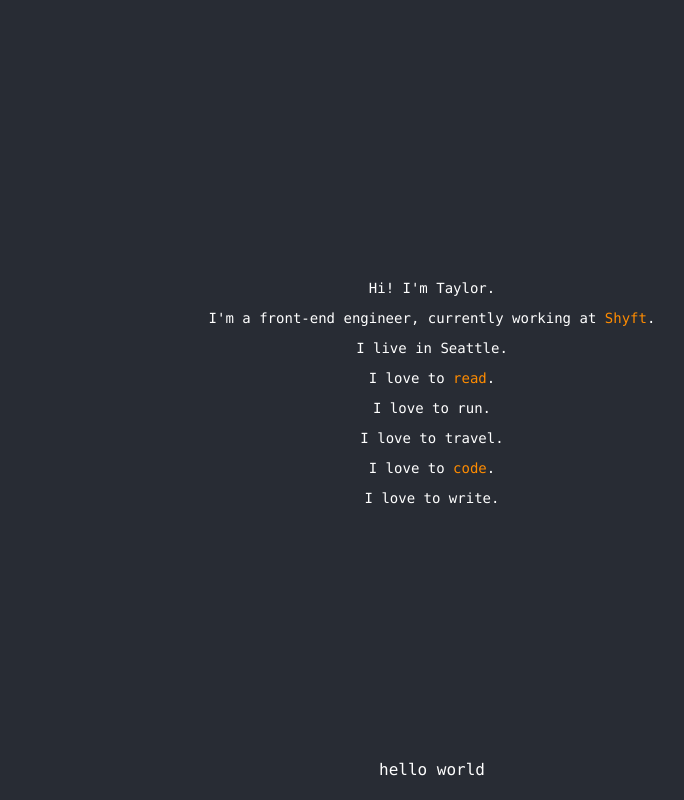
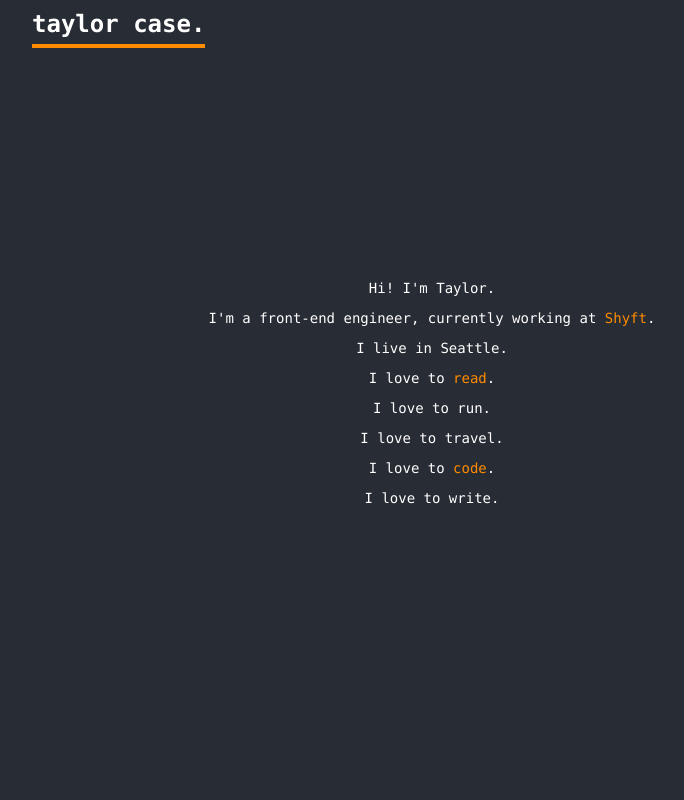
Before and after one commit to tcase360/personal-site, a React (Create React App) app: page / in a window 1280 px wide. Shown: the whole page, without its empty margins (208-892 px from the left). Built offline with nearby package versions, Linux system fonts and the light colour scheme.

Commit message:
add header to template

```diff
--- a/src/_templates/Standard/Standard.css
+++ b/src/_templates/Standard/Standard.css
@@ -9,3 +9,44 @@
     right: 0;
     left: 0;
 }
+
+.header {
+  display: flex;
+  flex-direction: row;
+  justify-content: start;
+  height: 60px;
+  padding-top: 10px;
+  padding-left: 40px;
+  position: fixed;
+    top: 0;
+    right: 0;
+    left: 0;
+}
+
+.header > a {
+  position: relative;
+  font-size: 24px;
+  font-weight: 700;
+  color: white;
+  text-decoration: none;
+}
+
+.header > a:after {
+  border-top: .3rem solid #FF8C00;
+  content: "";
+  position: absolute;
+    right: 0;
+    bottom: .9em;
+    left: 0;
+  transition: bottom 150ms ease-in;
+}
+
+.header > a:hover:after {
+  bottom: 0.8em;
+}
+
+@media (min-width: 760px) {
+  .header {
+    padding-left: 240px;
+  }
+}
--- a/src/_templates/Standard/Standard.jsx
+++ b/src/_templates/Standard/Standard.jsx
@@ -9,15 +9,13 @@ class StandardTemplate extends React.Component {
 
     return (
       <div className="standard-template">
-        <header className="header"></header>
+        <header className="header">
+          <a href="https://taylormcase.com">taylor case.</a>
+        </header>
 
-        <div className="body">
-          { children }
-        </div>
+        <div className="body">{children}</div>
 
-        <footer className="footer">
-          hello world
-        </footer>
+        <footer className="footer"></footer>
       </div>
     );
   }
```
